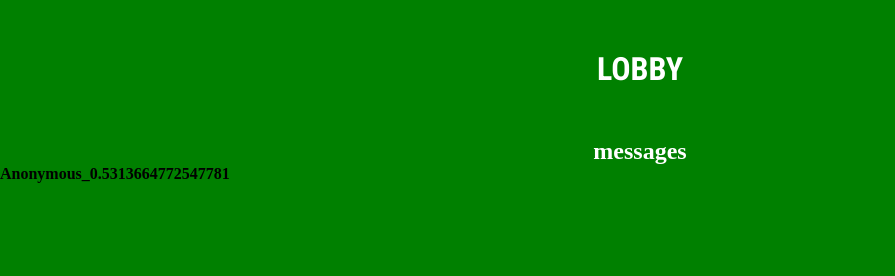
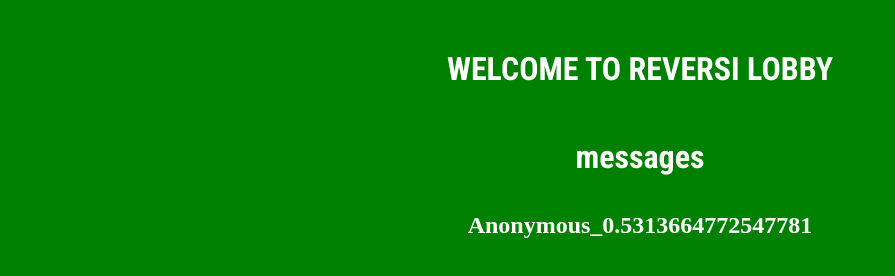
Before and after one commit to fromroots/reversiwebapp, a website: page public/lobby.html in a window 1280 px wide. Shown: the whole page, without its empty margins (0-895 px from the left). Drawn offline with nearby package versions, Linux system fonts and the light colour scheme; no server answers.

Commit message:
second commit

```diff
--- a/public/lobby.html
+++ b/public/lobby.html
@@ -8,10 +8,12 @@
 </head>
 <body>
 	<div class="container">
-        <h1 class="username">LOBBY</h1>
-        <h2 style="color:white;text-align: center;">messages</h2>
+        <h1 class="username">WELCOME TO REVERSI LOBBY</h1>
+        <h1 style="color:white;text-align: center;">messages</h1>
     </div>
-    <div id="messages">
+    <br>
+    <br>
+    <div id="messages" style="text-align: center;color:white;">
 
     </div>
 
--- a/public/main.js
+++ b/public/main.js
@@ -23,7 +23,7 @@ if('undefined' == typeof username || !username)
 }
 
 
-$('#messages').append('<h4>'+ username + '</h4>');
+$('#messages').append('<h2>'+ username + '</h2>');
 
 
 
```
